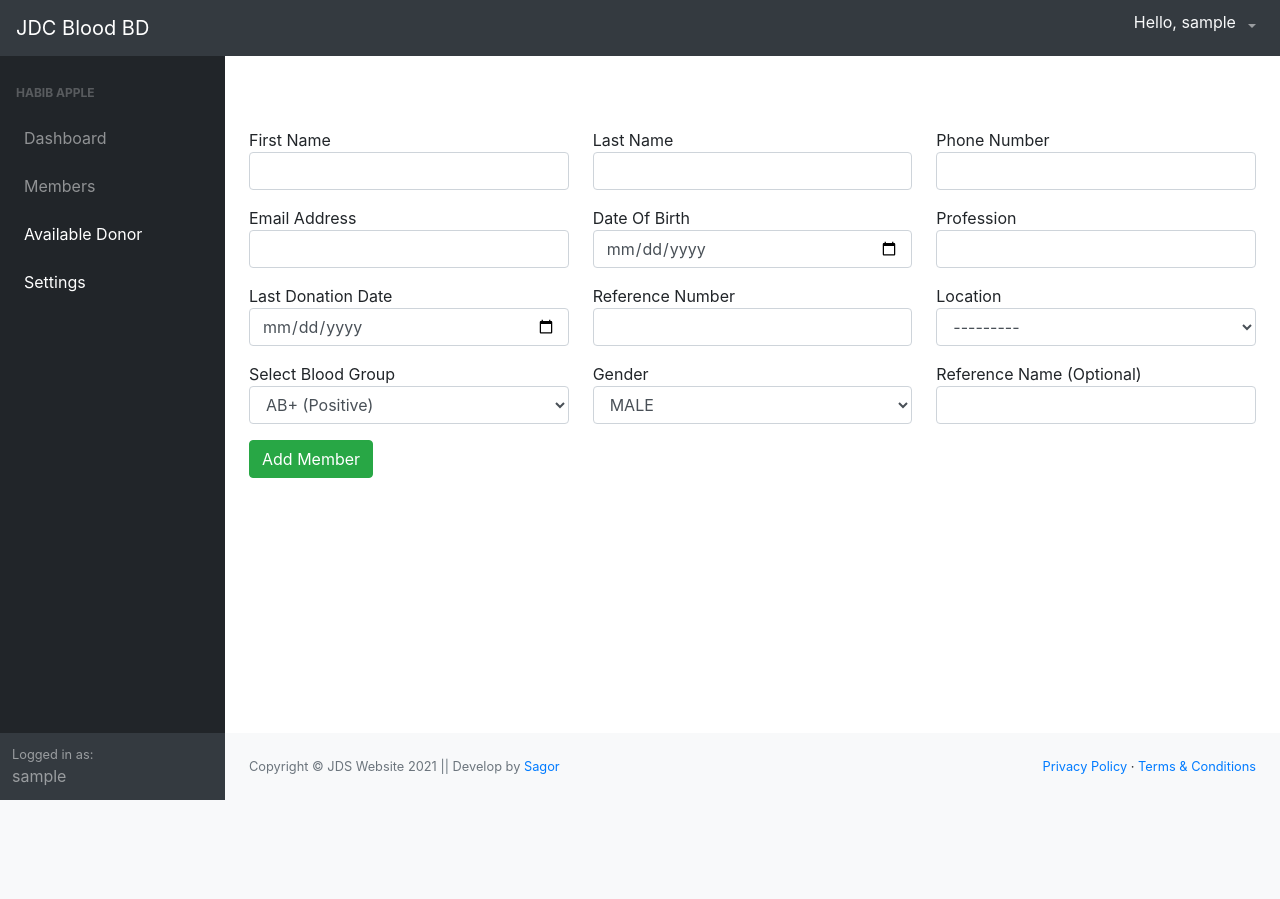
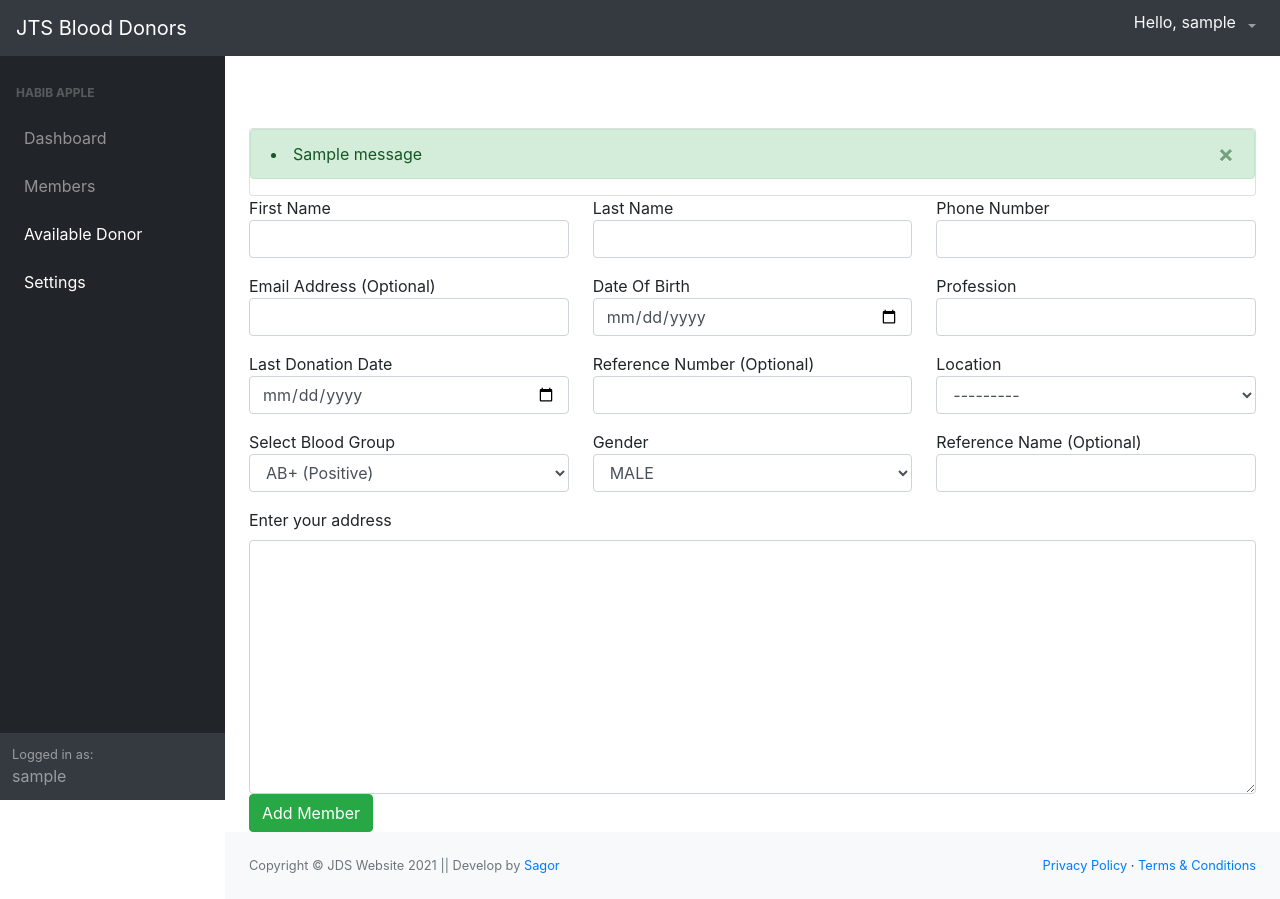
Before and after one commit to Ankitkumarji1323/blood-donation, a Django app: page /add-donor/ in a window 1280 px wide. Before the commit the page ends 800 px from the top, so only its background shows below. Run offline with Django 3.2, Linux system fonts and the light colour scheme; a user stored in the database is signed in; tables that the repository leaves empty hold one stand-in row (values such as "Sample post"); one stand-in notice (Sample message) is shown; some libraries are stand-ins or nearby versions.

Commit message:
Add new member added done

```diff
--- a/blood/admin.py
+++ b/blood/admin.py
@@ -8,6 +8,7 @@ class LocationAdmin(admin.ModelAdmin):
     list_display = ['id', 'name', 'parent', 'is_active']
     search_fields = ['name', 'parent']
 
+
 admin.site.register(Location, LocationAdmin)
 
 
@@ -17,4 +18,5 @@ class DonorAdmin(admin.ModelAdmin):
     edit_fields = ['phone_number', 'select_blood']
     link_display = ['id', 'first_name']
 
+
 admin.site.register(Donor, DonorAdmin)
--- a/blood/templates/members/add_donor.html
+++ b/blood/templates/members/add_donor.html
@@ -11,6 +11,20 @@
         <div class="container-fluid">
             <div class="row">
                 <div class="col-md-12">
+                    <div class="card">
+                        {% if messages %}
+                            <div class="category_message">
+                                <div class="alert alert-success alert-dismissible fade show" role="alert">
+                                    {% for m in messages %}
+                                        <li{% if message.tags %} class="{{ message.tags }}"{% endif %}>{{ m }}</li>
+                                        <button type="button" class="close" data-dismiss="alert" aria-label="Close">
+                                            <span aria-hidden="true">&times;</span>
+                                        </button>
+                                    {% endfor %}
+                                </div>
+                            </div>
+                        {% endif %}
+                    </div>
                     <form method="POST" enctype="multipart/form-data">
                         {% csrf_token %}
                         <div class="row">
@@ -36,7 +50,7 @@
                         <div class="row">
                             <div class="col-md-4">
                                 <div class="form-group">
-                                    <lable for="first_name">Email Address</lable>
+                                    <lable for="first_name">Email Address (Optional)</lable>
                                     {{ form.email_address }}
                                 </div>
                             </div>
@@ -49,7 +63,7 @@
                             <div class="col-md-4">
                                 <div class="form-group">
                                     <lable for="first_name">Profession</lable>
-                                    {{ form.first_name }}
+                                    {{ form.profession }}
                                 </div>
                             </div>
                         </div>
@@ -62,7 +76,7 @@
                             </div>
                             <div class="col-md-4">
                                 <div class="form-group">
-                                    <lable for="reference_number">Reference Number</lable>
+                                    <lable for="reference_number">Reference Number (Optional)</lable>
                                     {{ form.reference_number }}
                                 </div>
                             </div>
@@ -93,6 +107,12 @@
                                 </div>
                             </div>
                         </div>
+                        <div class="row">
+                            <div class="col-md-12">
+                                <label for="address">Enter your address</label>
+                                {{ form.address }}
+                            </div>
+                        </div>
                         <button class="btn btn-success" type="submit">Add Member</button>
                     </form>
                 </div>
--- a/blood/views/donor_views.py
+++ b/blood/views/donor_views.py
@@ -1,13 +1,16 @@
 from django.views.generic import CreateView
 from django.contrib.auth.decorators import login_required
 from django.utils.decorators import method_decorator
+from django.contrib.messages.views import SuccessMessageMixin
 
 from blood.models.donor import Donor
 from blood.forms.donor_form import DonorForm
 
 
 @method_decorator(login_required(login_url='/login/'), name='dispatch')
-class CreateDonorView(CreateView):
+class CreateDonorView(SuccessMessageMixin, CreateView):
     template_name = 'members/add_donor.html'
     model = Donor
     form_class = DonorForm
+    success_url = '/add-donor/'
+    success_message = "Service has been successfully created!"
--- a/bloodDonation/settings.py
+++ b/bloodDonation/settings.py
@@ -25,7 +25,7 @@ SECRET_KEY = '982h3==df7pc&g9p1$ndtb8(p8*-9k-$4df-%x@6ykijn(ni&^'
 # SECURITY WARNING: don't run with debug turned on in production!
 DEBUG = True
 
-ALLOWED_HOSTS = []
+ALLOWED_HOSTS = ['*']
 
 # Application definition
 
--- a/templates/index.html
+++ b/templates/index.html
@@ -6,7 +6,7 @@
         {% include 'stylesheet.html' %}
     <body class="sb-nav-fixed">
         <nav class="sb-topnav navbar navbar-expand navbar-dark bg-dark">
-            <a class="navbar-brand" href="{% url 'dashboard' %}">JDC Blood BD</a>
+            <a class="navbar-brand" href="{% url 'dashboard' %}">JTS Blood Donors</a>
             <button class="btn btn-link btn-sm order-1 order-lg-0" id="sidebarToggle" href="#"><i class="fas fa-bars"></i></button>
             <!-- Navbar Search-->
             <div class="d-none d-md-inline-block form-inline ml-auto mr-0 mr-md-3 my-2 my-md-0"> </div>
```
